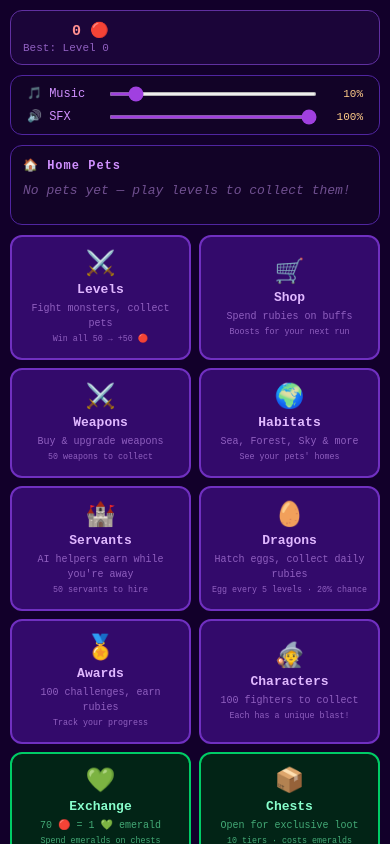
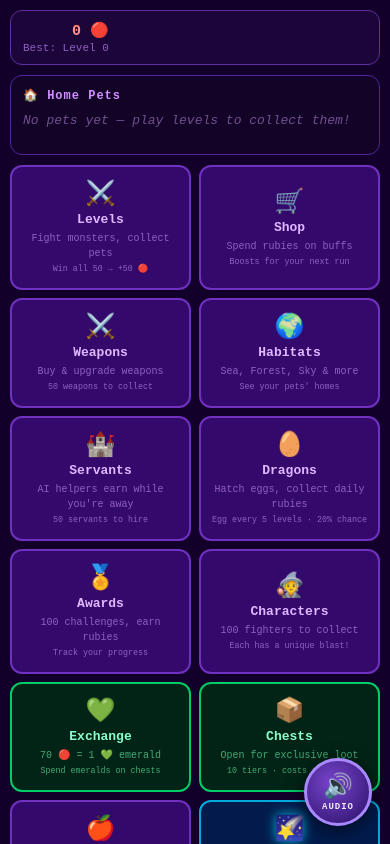
Before and after one commit to LovelySheep16/Animal-Friend, a website: page index.html in a window 390 px wide. Drawn offline with Linux system fonts and the light colour scheme.

Commit message:
Move audio controls to fixed 🔊 button in bottom-right corner
Replaces the hub section with a circular floating button matching the
in-game button style. Click to toggle a slider panel above it.
Hidden during gameplay, visible on all hub/meta screens.

Co-Authored-By: Claude Sonnet 4.6 <noreply@anthropic.com>

```diff
--- a/game.js
+++ b/game.js
@@ -1880,6 +1880,8 @@ function resetGameUI() {
   document.getElementById('touch-atk').style.display  = '';
   document.getElementById('touch-shop').style.display = '';
   document.getElementById('food-btn').style.display   = '';
+  var ab = document.getElementById('audio-btn');   if (ab) ab.style.display = 'none';
+  var ap = document.getElementById('audio-panel'); if (ap) ap.classList.remove('open');
 }
 
 window.META_startGame = function (config, homePets) {
--- a/index.html
+++ b/index.html
@@ -18,20 +18,6 @@
       <div class="hub-stats">
         <span id="hub-rubies" class="hub-rubies">0 🔴</span>
         <span id="hub-best" class="hub-best">Best: Level 0</span>
-      </div>
-    </div>
-    <div class="audio-settings">
-      <div class="audio-row">
-        <span class="audio-lbl">🎵 Music</span>
-        <input type="range" id="music-vol-slider" class="audio-slider" min="0" max="1" step="0.01" value="0.1"
-          oninput="setMusicVolume(+this.value);document.getElementById('music-vol-pct').textContent=Math.round(+this.value*100)+'%'">
-        <span id="music-vol-pct" class="audio-pct">10%</span>
-      </div>
-      <div class="audio-row">
-        <span class="audio-lbl">🔊 SFX</span>
-        <input type="range" id="sfx-vol-slider" class="audio-slider" min="0" max="1" step="0.01" value="1.0"
-          oninput="setSFXVolume(+this.value);document.getElementById('sfx-vol-pct').textContent=Math.round(+this.value*100)+'%'">
-        <span id="sfx-vol-pct" class="audio-pct">100%</span>
       </div>
     </div>
     <div class="hub-home-section">
@@ -276,6 +262,23 @@
   </div>
 </div>
 
+<!-- ── Audio button (fixed, all screens) ─────────────────── -->
+<button id="audio-btn" onclick="toggleAudioPanel()">🔊<span>AUDIO</span></button>
+<div id="audio-panel">
+  <div class="audio-row">
+    <span class="audio-lbl">🎵 Music</span>
+    <input type="range" id="music-vol-slider" class="audio-slider" min="0" max="1" step="0.01" value="0.1"
+      oninput="setMusicVolume(+this.value);document.getElementById('music-vol-pct').textContent=Math.round(+this.value*100)+'%'">
+    <span id="music-vol-pct" class="audio-pct">10%</span>
+  </div>
+  <div class="audio-row">
+    <span class="audio-lbl">🔊 SFX</span>
+    <input type="range" id="sfx-vol-slider" class="audio-slider" min="0" max="1" step="0.01" value="1.0"
+      oninput="setSFXVolume(+this.value);document.getElementById('sfx-vol-pct').textContent=Math.round(+this.value*100)+'%'">
+    <span id="sfx-vol-pct" class="audio-pct">100%</span>
+  </div>
+</div>
+
 <script src="music.js"></script>
 <script src="meta.js"></script>
 <script src="game.js"></script>
--- a/meta.js
+++ b/meta.js
@@ -618,12 +618,20 @@ function speciesCount(acc, petId) {
     if (wrap) wrap.style.display = 'none';
     if (id === 'game') {
       if (wrap) wrap.style.display = 'block';
+      var ab = document.getElementById('audio-btn'); if (ab) ab.style.display = 'none';
     } else {
       var el = document.getElementById(id);
       if (el) el.style.display = 'flex';
+      var ab2 = document.getElementById('audio-btn'); if (ab2) ab2.style.display = '';
     }
+    var ap = document.getElementById('audio-panel'); if (ap) ap.classList.remove('open');
     if (window.playScreenMusic) window.playScreenMusic(id);
   }
+
+  window.toggleAudioPanel = function () {
+    var p = document.getElementById('audio-panel');
+    if (p) p.classList.toggle('open');
+  };
 
 
   // ── Awards ────────────────────────────────────────────────────────────────
@@ -984,13 +992,6 @@ function speciesCount(acc, petId) {
     document.getElementById('hub-rubies').textContent = acc.rubies + ' 🔴';
     document.getElementById('hub-best').textContent   = 'Best: Level ' + acc.highestLevel;
     renderHomePets(acc.homePets);
-    // Sync audio sliders with saved values
-    var mv = window.getMusicVolume ? window.getMusicVolume() : 0.1;
-    var sv = window.getSFXVolume   ? window.getSFXVolume()   : 1.0;
-    var ms = document.getElementById('music-vol-slider');
-    var ss = document.getElementById('sfx-vol-slider');
-    if (ms) { ms.value = mv; document.getElementById('music-vol-pct').textContent = Math.round(mv * 100) + '%'; }
-    if (ss) { ss.value = sv; document.getElementById('sfx-vol-pct').textContent   = Math.round(sv * 100) + '%'; }
     showScreen('screen-hub');
   }
   window.showHub = showHub;
@@ -1489,6 +1490,13 @@ function speciesCount(acc, petId) {
     if (!acc) acc = {};
     ensureItems(acc);
     _account = acc;
+    // Init audio sliders from saved values
+    var mv = parseFloat(localStorage.getItem('af_music_vol') || '0.1');
+    var sv = parseFloat(localStorage.getItem('af_sfx_vol')   || '1.0');
+    var ms = document.getElementById('music-vol-slider');
+    var ss = document.getElementById('sfx-vol-slider');
+    if (ms) { ms.value = mv; document.getElementById('music-vol-pct').textContent = Math.round(mv * 100) + '%'; }
+    if (ss) { ss.value = sv; document.getElementById('sfx-vol-pct').textContent   = Math.round(sv * 100) + '%'; }
     showHub();
   });
 })();
--- a/style.css
+++ b/style.css
@@ -238,13 +238,29 @@ canvas{display:block;position:absolute;top:0;left:0;touch-action:none;}
 .hub-rubies{color:#ff9090;font-size:17px;font-weight:bold;}
 .hub-best{color:#9060c0;font-size:11px;}
 .hub-logout{font-size:11px;padding:4px 10px;}
-.audio-settings{
-  background:rgba(18,4,40,0.95);border:1px solid #5025a0;border-radius:12px;
-  padding:10px 16px;display:flex;flex-direction:column;gap:8px;
+/* ── Floating audio button & panel ───────────────────────── */
+#audio-btn {
+  position:fixed;bottom:18px;right:18px;z-index:200;
+  width:68px;height:68px;border-radius:50%;border:3px solid #aa88ff;
+  background:radial-gradient(circle at 40% 35%,#7744cc,#2a1066);
+  color:#fff;font-size:24px;cursor:pointer;
+  display:flex;flex-direction:column;align-items:center;justify-content:center;
+  gap:2px;box-shadow:0 4px 18px rgba(0,0,0,0.6);
+  transition:transform .08s;
+  -webkit-tap-highlight-color:transparent;user-select:none;
 }
+#audio-btn:active{transform:scale(0.88);}
+#audio-btn span{font-size:9px;font-weight:bold;letter-spacing:1px;opacity:0.9;font-family:'Courier New',monospace;}
+#audio-panel {
+  position:fixed;bottom:96px;right:18px;z-index:200;
+  background:rgba(20,5,50,0.97);border:1px solid #7040c0;border-radius:14px;
+  padding:14px 16px;display:none;flex-direction:column;gap:10px;min-width:220px;
+  box-shadow:0 6px 24px rgba(0,0,0,0.7);
+}
+#audio-panel.open{display:flex;}
 .audio-row{display:flex;align-items:center;gap:10px;}
 .audio-lbl{color:#d090ff;font-size:12px;width:72px;flex-shrink:0;}
-.audio-slider{flex:1;accent-color:#a040e0;height:4px;cursor:pointer;}
+.audio-slider{flex:1;accent-color:#a040e0;cursor:pointer;}
 .audio-pct{color:#ffcc88;font-size:11px;width:36px;text-align:right;flex-shrink:0;}
 .hub-home-section{
   background:rgba(18,4,40,0.95);border:1px solid #5025a0;border-radius:12px;
```
